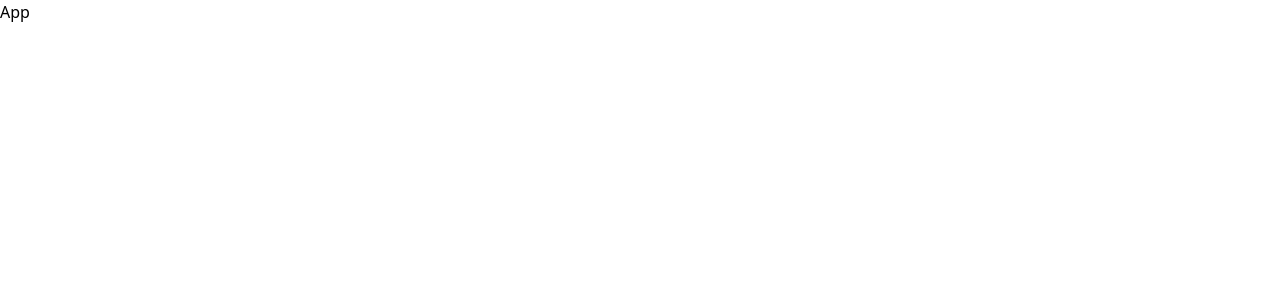
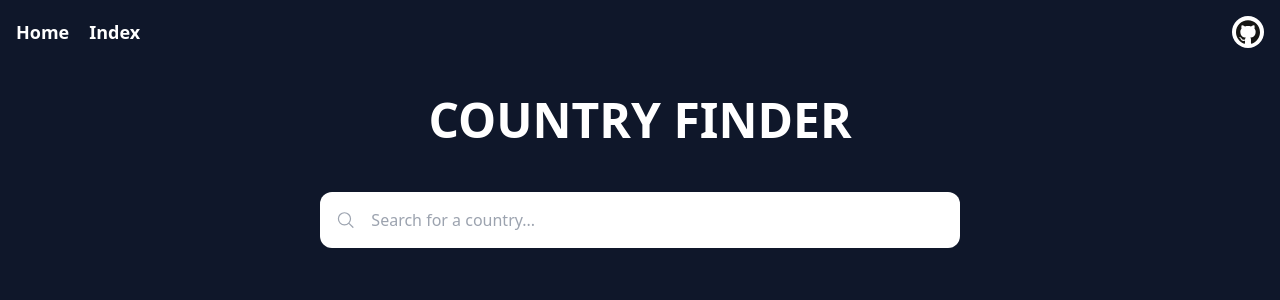
Before and after one commit to Lauritsen1/country-finder, a React (Vite) app: page / in a window 1280 px wide. Shown: the top 300 px of the page. Built offline with nearby package versions, Linux system fonts and the light colour scheme.

Commit message:
imports/assets

```diff
--- a/src/App.tsx
+++ b/src/App.tsx
@@ -1,7 +1,10 @@
 import React from 'react'
+import Home from './pages/Home'
 
 export const App: React.FC = () => {
   return (
-    <div>App</div>
+    <div className='bg-slate-900'>
+      <Home />
+    </div>
   )
 }
```
Also changed, not shown: src/assets/github-icon.svg (added).
